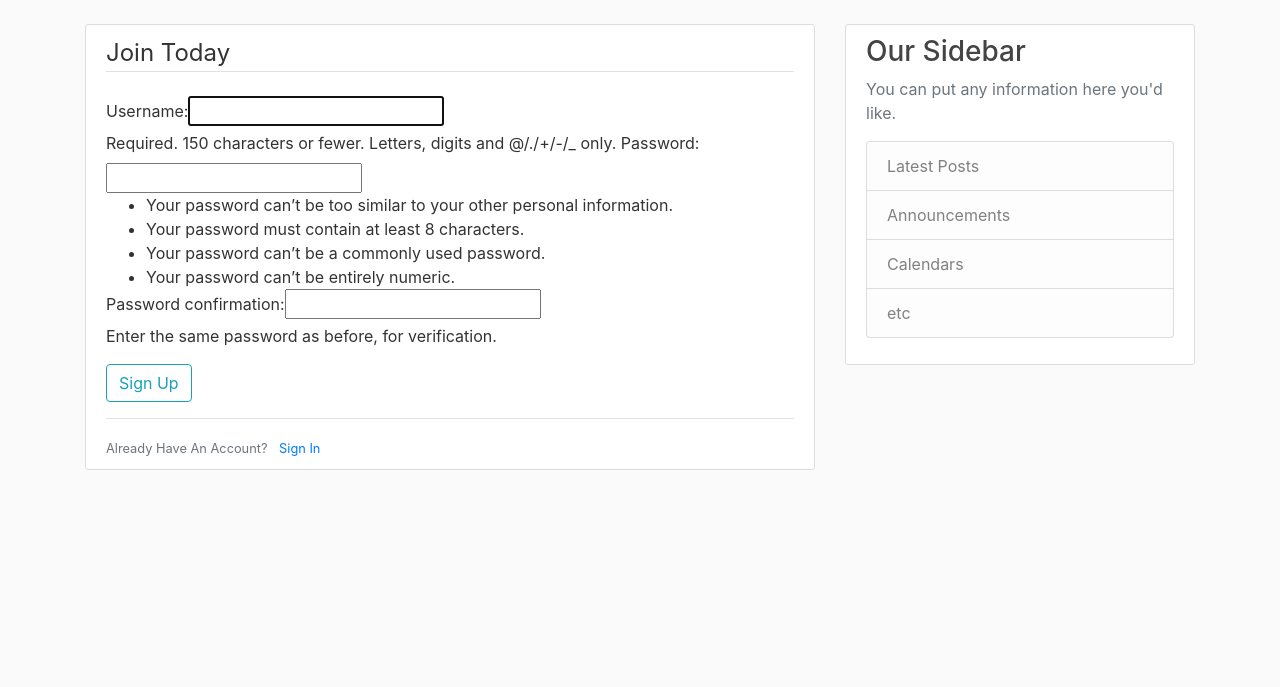
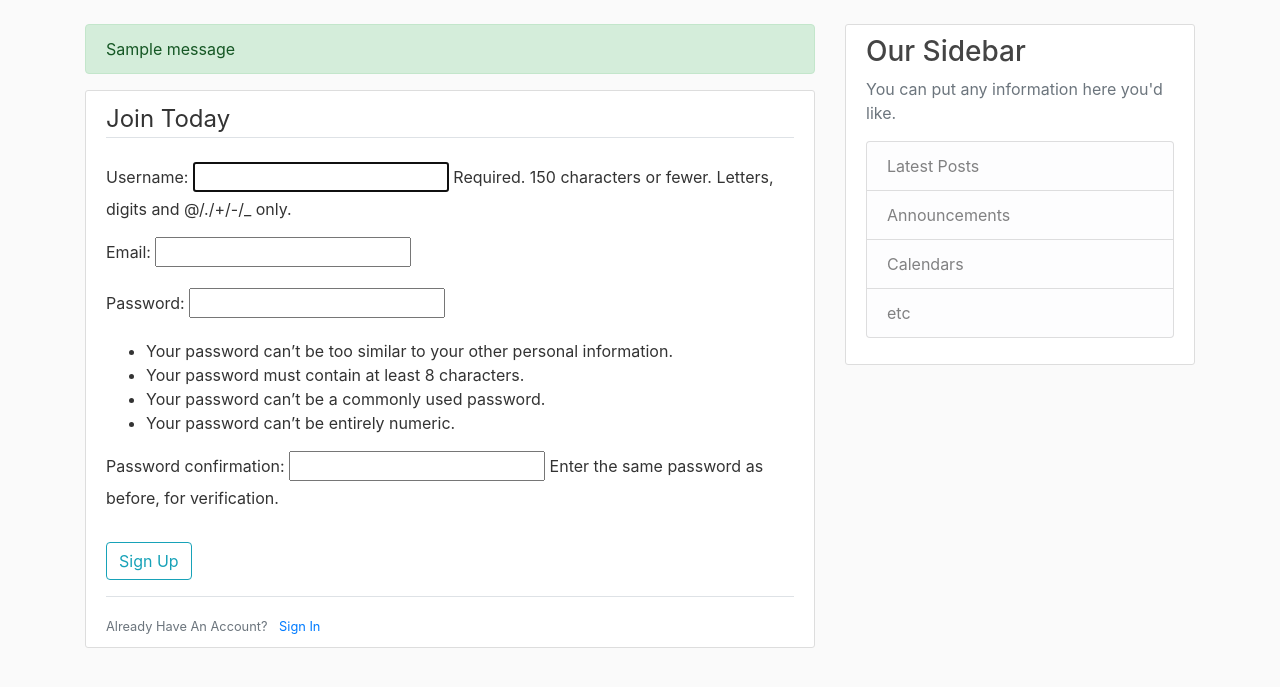
Before and after one commit to 1sdc0d3r/Django-Blog, a Django app: page /register/ in a window 1280 px wide. Shown: the part 56-743 px from the top of the page. Run offline with Django 3.2, Linux system fonts and the light colour scheme; one stand-in notice (Sample message) is shown; some libraries are stand-ins or nearby versions.

Commit message:
extended register form into forms.py, set up flash messages w/ styling w/ boostrap, and installed django-crispy-forms

```diff
--- a/django_project/blog/templates/blog/base.html
+++ b/django_project/blog/templates/blog/base.html
@@ -3,7 +3,6 @@
 <html lang="en">
 
 <head>
-
     <!-- Required meta tags -->
     <meta charset="utf-8">
     <meta name="viewport" content="width=device-width, initial-scale=1, shrink-to-fit=no">
@@ -47,6 +46,13 @@
     <main role="main" class="container">
         <div class="row">
             <div class="col-md-8">
+                {% if messages %}
+                {% for message in messages%}
+                <div class="alert alert-{{ message.tags }}">
+                    {{ message }}
+                </div>
+                {%endfor%}
+                {% endif %}
                 {% block content %}{% endblock %}
             </div>
             <div class="col-md-4">
@@ -62,7 +68,7 @@
                     </p>
                 </div>
             </div>
-        </div>
+            </>
     </main>
 
 
--- /dev/null
+++ b/django_project/users/forms.py
@@ -0,0 +1,11 @@
+from django import forms
+from django.contrib.auth.models import User
+from django.contrib.auth.forms import UserCreationForm
+
+
+class UserRegisterForm(UserCreationForm):
+    email = forms.EmailField()
+
+    class Meta:
+        model = User
+        fields = ['username', 'email', 'password1', 'password2']
--- a/django_project/users/templates/users/register.html
+++ b/django_project/users/templates/users/register.html
@@ -6,7 +6,7 @@
         {% csrf_token %}
         <fieldset class="form-group">
             <legend class="border-bottom mb-4">Join Today</legend>
-            {{ form }}
+            {{ form.as_p }}
         </fieldset>
         <div class="form-group">
             <button class="btn btn-outline-info" type="submit">Sign Up</button>
--- a/django_project/users/views.py
+++ b/django_project/users/views.py
@@ -1,7 +1,25 @@
-from django.shortcuts import render
-from django.contrib.auth.forms import UserCreationForm
+from django.shortcuts import render, redirect
+# from django.contrib.auth.forms import UserCreationForm
+from django.contrib import messages
+from .forms import UserRegisterForm
 
 
 def register(request):
-    form = UserCreationForm()
+    if request.method == 'POST':
+        form = UserRegisterForm(request.POST)
+        if form.is_valid():
+            form.save()
+            username = form.cleaned_data.get('username')
+            messages.success(request, f"Account created for {username}!")
+            return redirect('blog-home')
+
+    else:
+        form = UserRegisterForm()
     return render(request, 'users/register.html', {'form': form})
+
+
+# messages.debug
+# messages.info
+# messages.success
+# messages.warning
+# messages.error
```
Also changed, not shown: django_project/db.sqlite3.
